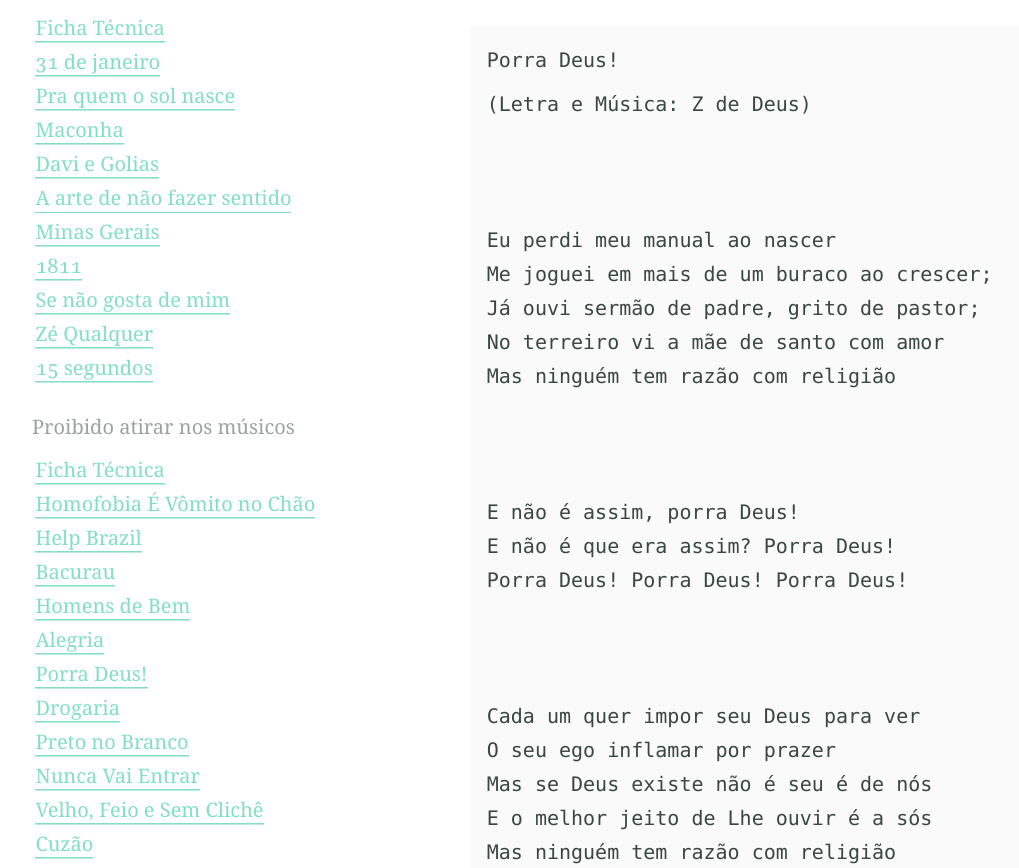
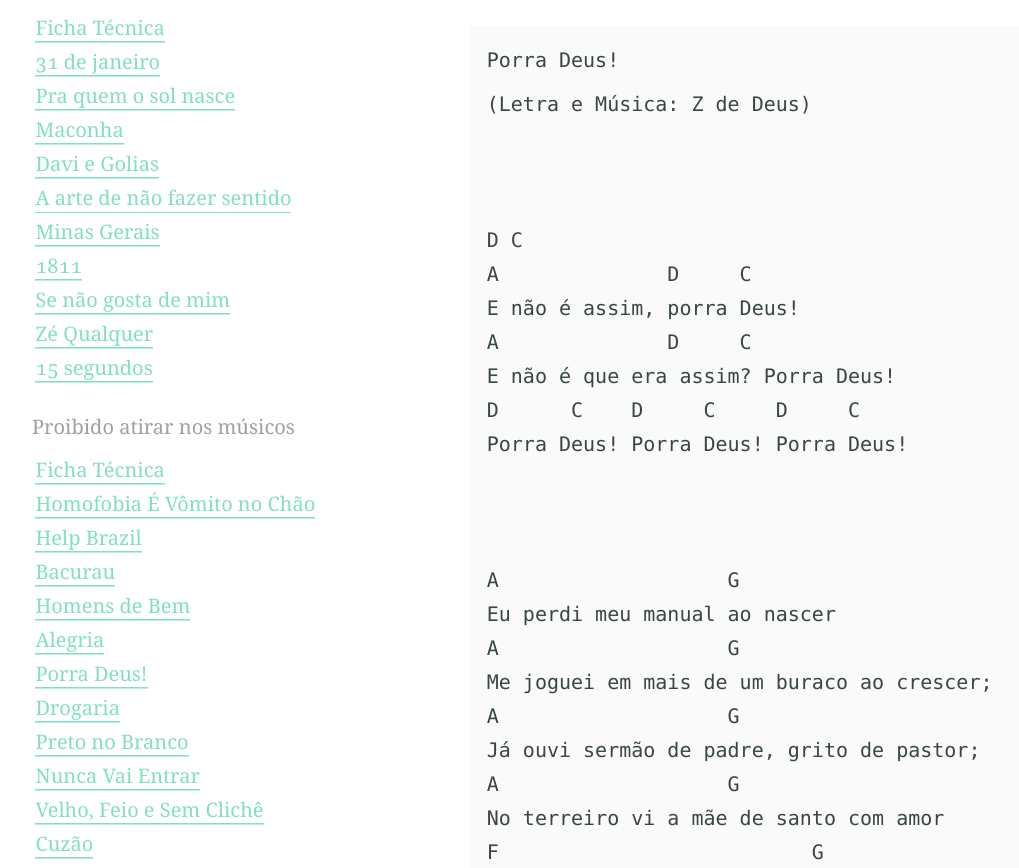
Before and after one commit to antifas/antifas.github.io, a Jekyll site: the page built from _letras_disco1/Porra Deus!.md, in a window 1280 px wide and 900 px high, scrolled down 807 px, cut to the strip 32-900 px from the top of the window. Shown: the whole strip, without its empty margins (32-1051 px from the left). Built offline with Jekyll 4.4.1, drawn with Linux system fonts in a browser that asks for light colours.

Commit message:
Update Porra Deus!.md

```diff
--- a/_letras_disco1/Porra Deus!.md
+++ b/_letras_disco1/Porra Deus!.md
@@ -7,10 +7,23 @@ video: X2Vl01zYctU
 ---
 (Letra e Música: Z de Deus)
 
+D C
+A              D     C
+E não é assim, porra Deus!
+A              D     C
+E não é que era assim? Porra Deus!
+D      C    D     C     D     C
+Porra Deus! Porra Deus! Porra Deus!
+
+A                   G
 Eu perdi meu manual ao nascer
+A                   G
 Me joguei em mais de um buraco ao crescer;
+A                   G
 Já ouvi sermão de padre, grito de pastor;
+A                   G
 No terreiro vi a mãe de santo com amor
+F                          G
 Mas ninguém tem razão com religião
 
 E não é assim, porra Deus!
```
